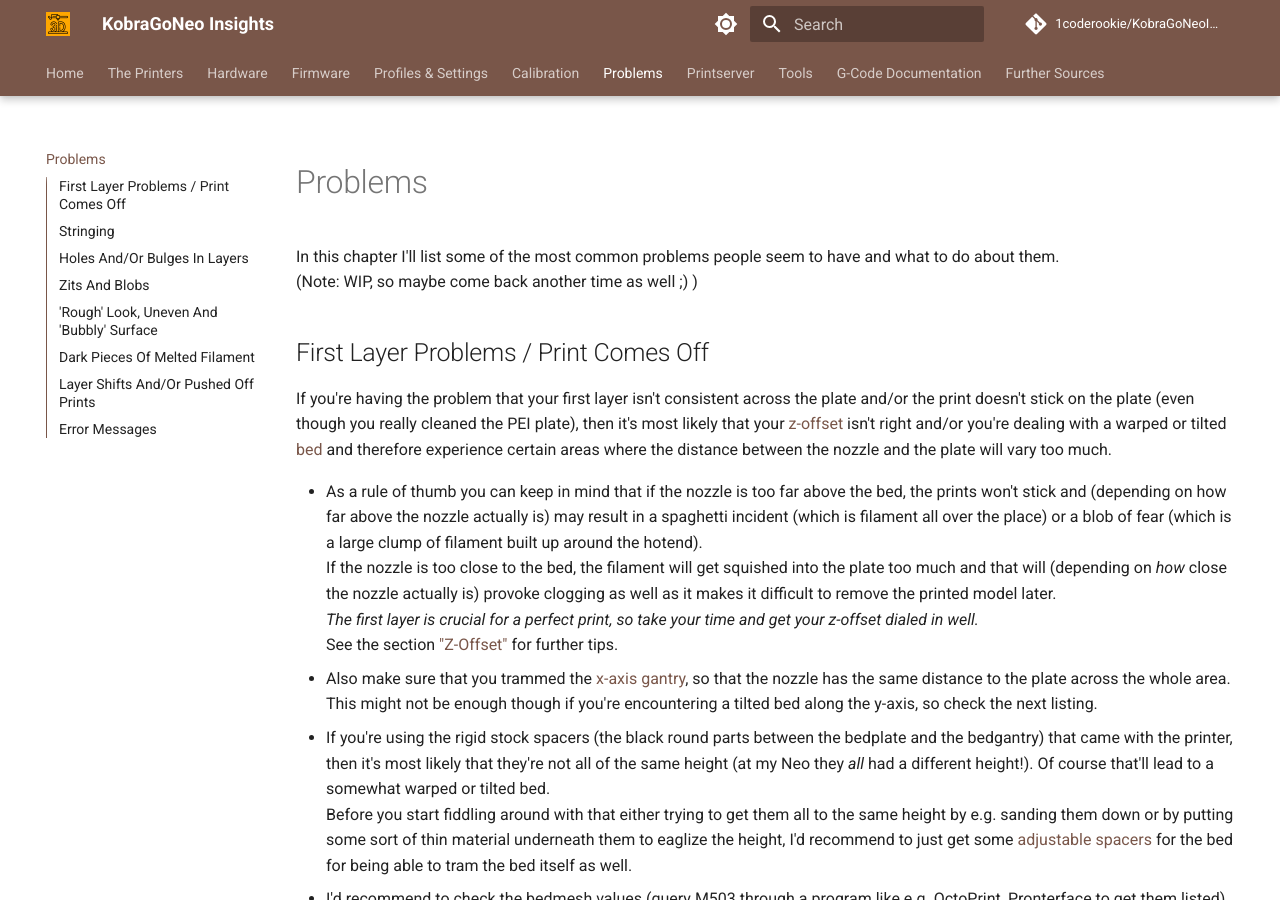
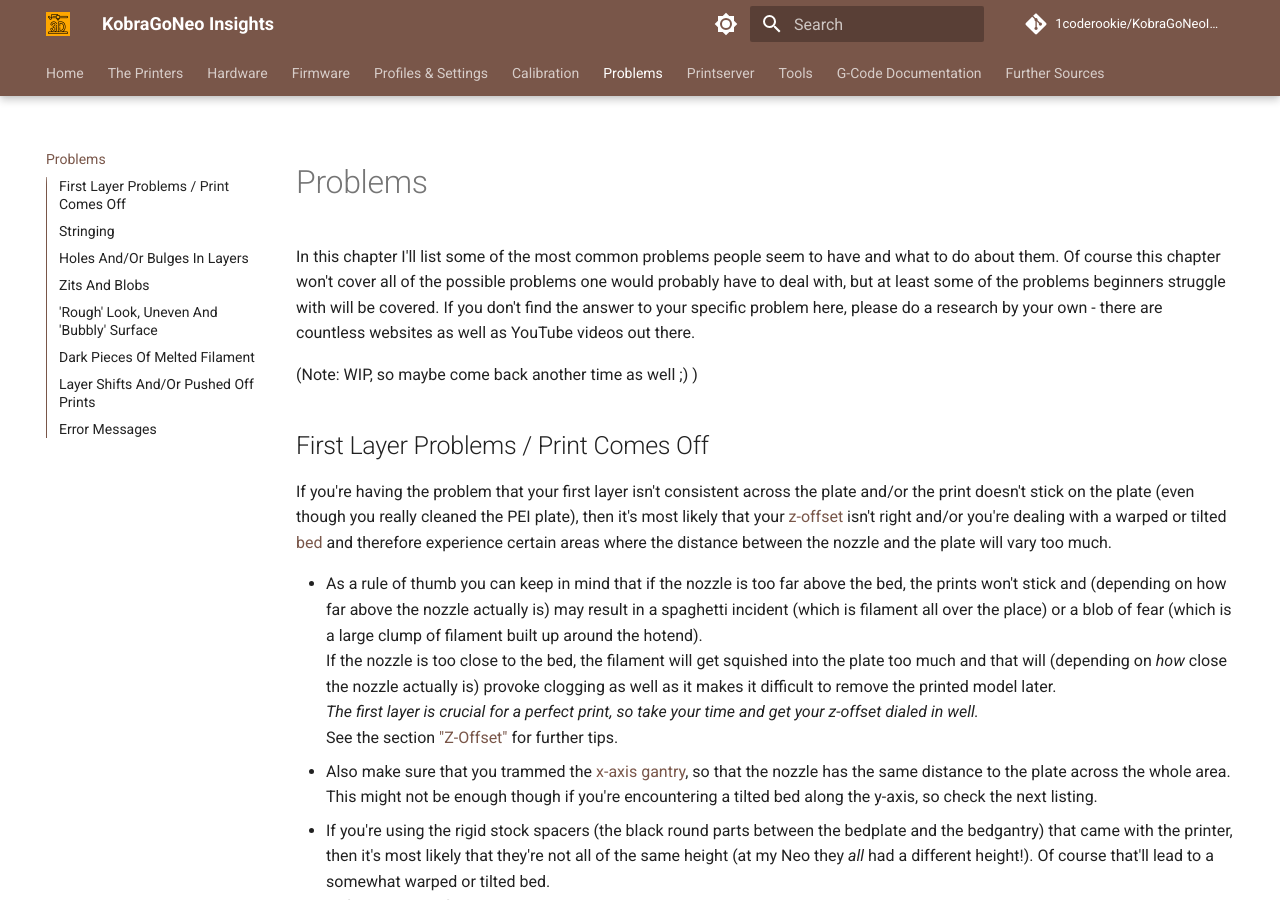
Before and after one commit to 1coderookie/KobraGoNeoInsights, an MkDocs documentation site: the page built from docs/problems.md, in a window 1280 px wide and 900 px high. Built offline with MkDocs 1.6.1 and Material for MkDocs 9.7.7, drawn with Linux system fonts in a browser that asks for light colours; comment, search, counter and statistics services are not loaded.

Commit message:
Update problems.md

```diff
--- a/docs/problems.md
+++ b/docs/problems.md
@@ -1,7 +1,8 @@
 <link rel=”manifest” href=”docs/manifest.webmanifest”>
 
 # Problems
-In this chapter I'll list some of the most common problems people seem to have and what to do about them.
+In this chapter I'll list some of the most common problems people seem to have and what to do about them. Of course this chapter won't cover all of the possible problems one would probably have to deal with, but at least some of the problems beginners struggle with will be covered. If you don't find the answer to your specific problem here, please do a research by your own - there are countless websites as well as YouTube videos out there.
+
 (Note: WIP, so maybe come back another time as well ;) )
 
 ## First Layer Problems / Print Comes Off
```
